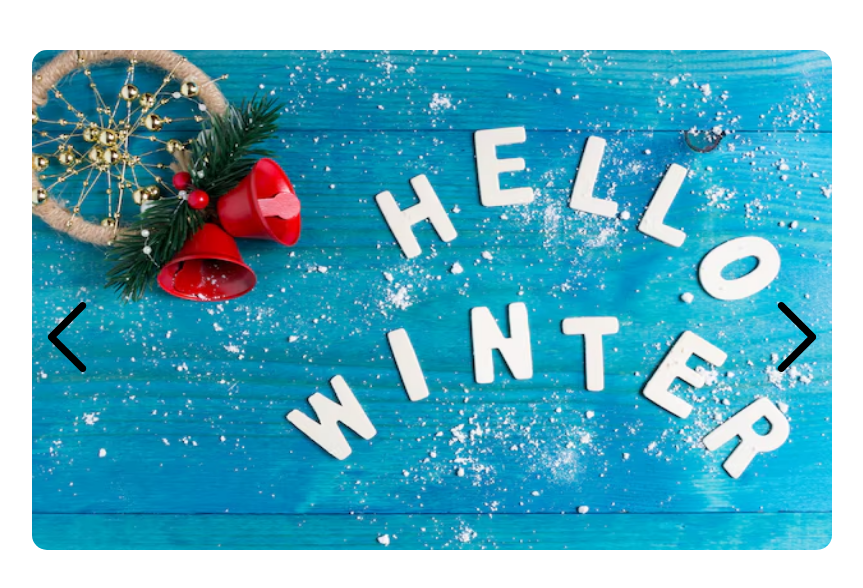
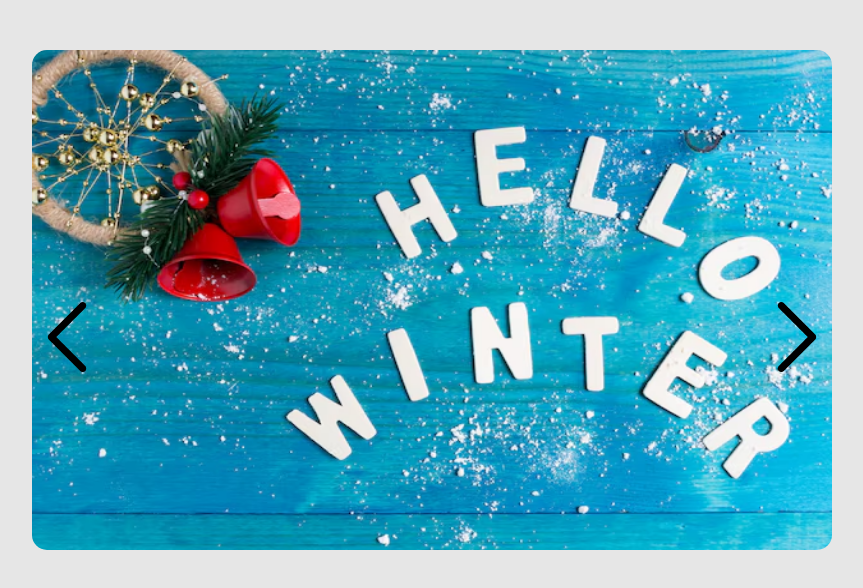
Before and after one commit to Nikita-1710/ass_35, a plain HTML site: page index.html in a window 1280 px wide. Shown: the whole page, without its empty margins (208-1071 px from the left). Drawn offline with Linux system fonts and the light colour scheme.

Commit message:
body bg color added

```diff
--- a/index.html
+++ b/index.html
@@ -7,6 +7,9 @@
     <title>Slide Show</title>
 </head>
 <style>
+    body {
+        background-color: #e6e6e6;
+    }
     .container {
         width: fit-content;
         margin: 50px auto;
```
